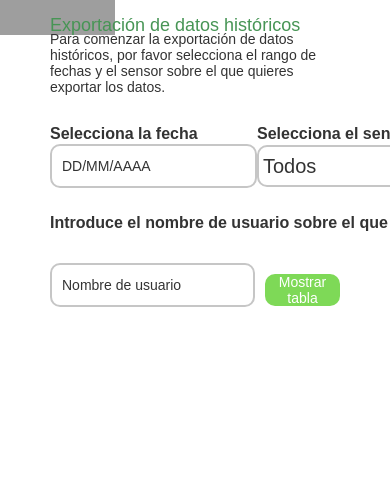
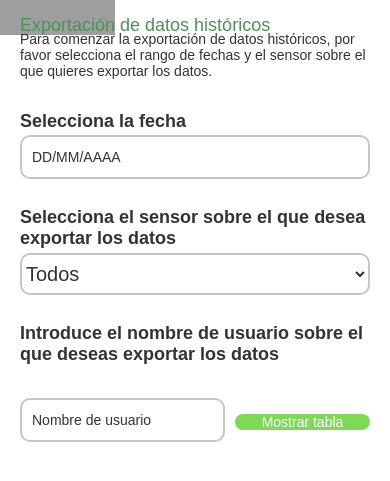
Before and after one commit to Saac04/GreenLife, a PHP site: page /exportacionDatos.html in a window 390 px wide; the page is wider, and only the part inside the window is pictured. Shown: the part 67-548 px from the top of that part. Run offline with PHP 8.4, Linux system fonts and the light colour scheme; grey boxes are pictures that could not be loaded.

Commit message:
Ya es responsive
Ya es responsive, falla el boton de menú al cerrar, cuando pulsas para abrir si que abre, pero no funciona para cerrar

```diff
--- a/scr/css/exportacionDatos.css
+++ b/scr/css/exportacionDatos.css
@@ -1,84 +1,85 @@
-.export-container{ /*contenedor para guiarme*/
-
+/* Contenedor principal de exportación */
+.export-container {
     margin-left: 50px;
     margin-right: 50px;
 }
 
+/* Contenedor para selección de fecha y sensor */
 .selection-container {
     display: flex;
     justify-content: space-between;
 }
 
-#nombreUsuario{
+/* Ajuste del ancho del campo de nombre de usuario */
+#nombreUsuario {
     width: 240px;
 }
 
+/* Estilo para el párrafo con id negro */
 #negro {
     color: #333333;
     margin-top: -20px;
 }
+
+/* Contenedor para las entradas de fecha */
 .date-inputs {
     display: flex;
     align-items: center;
     margin-top: -30px;
 }
 
+/* Estilo para el selector de sensor */
 #sensor {
     margin-left: 0px;
-    margin-right: 10px; /* Ajusta el margen derecho para alinear con los placeholders */
-    margin-bottom: 10px; /* Margen inferior */
+    margin-right: 10px;
+    margin-bottom: 10px;
     margin-top: -17px;
-    width: 492px;
+    width: 100%;
     height: 42px;
-
 }
 
-
-
-.contenedor-buscador{
-
+/* Contenedor del buscador */
+.contenedor-buscador {
     display: flex;
     justify-content: flex-start;
-    align-items:center ;
+    align-items: center;
 }
-
-
 
 /* Estilos para los campos de entrada de texto */
 input[type="text"], textarea {
-    border: 2px solid #c6c6c6; /* Borde alrededor del campo de entrada */
-    border-radius: 10px; /* Radio del borde */
-    width: 183px; /* Ancho del campo de entrada */
-    height: 20px; /* Altura del campo de entrada */
-
+    border: 2px solid #c6c6c6;
+    border-radius: 10px;
+    width: 100%;
+    height: 20px;
 }
 
 /* Estilos para los campos de entrada de texto y el elemento select */
 .input-field, select {
-    font-family: 'Kanit Light', sans-serif; /* Establece la fuente para el texto de entrada */
+    font-family: 'Kanit Light', sans-serif;
     font-size: 20px;
-    color: #333333; /* Color del texto */
-    background-color: #ffffff; /* Fondo blanco */
-    border: 2px solid #c6c6c6; /* Borde alrededor del campo de entrada */
-    border-radius: 10px; /* Radio del borde */
-    width: 183px; /* Ancho del campo de entrada */
-    height: 20px; /* Altura del campo de entrada */
-    padding: 0px; /* Ajuste de relleno */
-    margin-bottom: 0px; /* Margen inferior */
-    margin-top:15px;
+    color: #333333;
+    background-color: #ffffff;
+    border: 2px solid #c6c6c6;
+    border-radius: 10px;
+    width: 100%;
+    height: 42px;
+    padding: 0px;
+    margin-bottom: 0px;
+    margin-top: 15px;
 }
 
-.button{
+/* Estilo para el botón */
+.button {
     padding: 0px 10px 0 10px;
     margin-left: 10px;
     margin-top: 15px;
 }
 
+/* Estilo para los encabezados h3 */
 h3 {
     white-space: nowrap;
 }
 
-/* Estilo general para las tablas */
 /* Estilo general para las tablas */
 .my-table {
     text-align: left;
@@ -112,3 +113,32 @@ h3 {
 .my-table tr:hover {
     background-color: #e9ecef;
 }
+
+/* Estilo para los encabezados h3 */
+h3 {
+    width: 20%;
+}
+
+/* Estilos responsivos */
+@media (max-width: 900px) {
+    .selection-container {
+        display: flex;
+        flex-direction: column;
+    }
+    .export-container {
+        margin-left: 20px;
+        margin-right: 20px;
+    }
+    .input-field, select {
+        width: 100%;
+    }
+    .button {
+        margin-top: 10px;
+        width: 100%;
+    }
+    h3 {
+        width: 100%;
+        font-size: 18px;
+        white-space: normal;
+    }
+}
```
Also changed, not shown: scr/exportacionDatos.html (+0 -16 lines).
